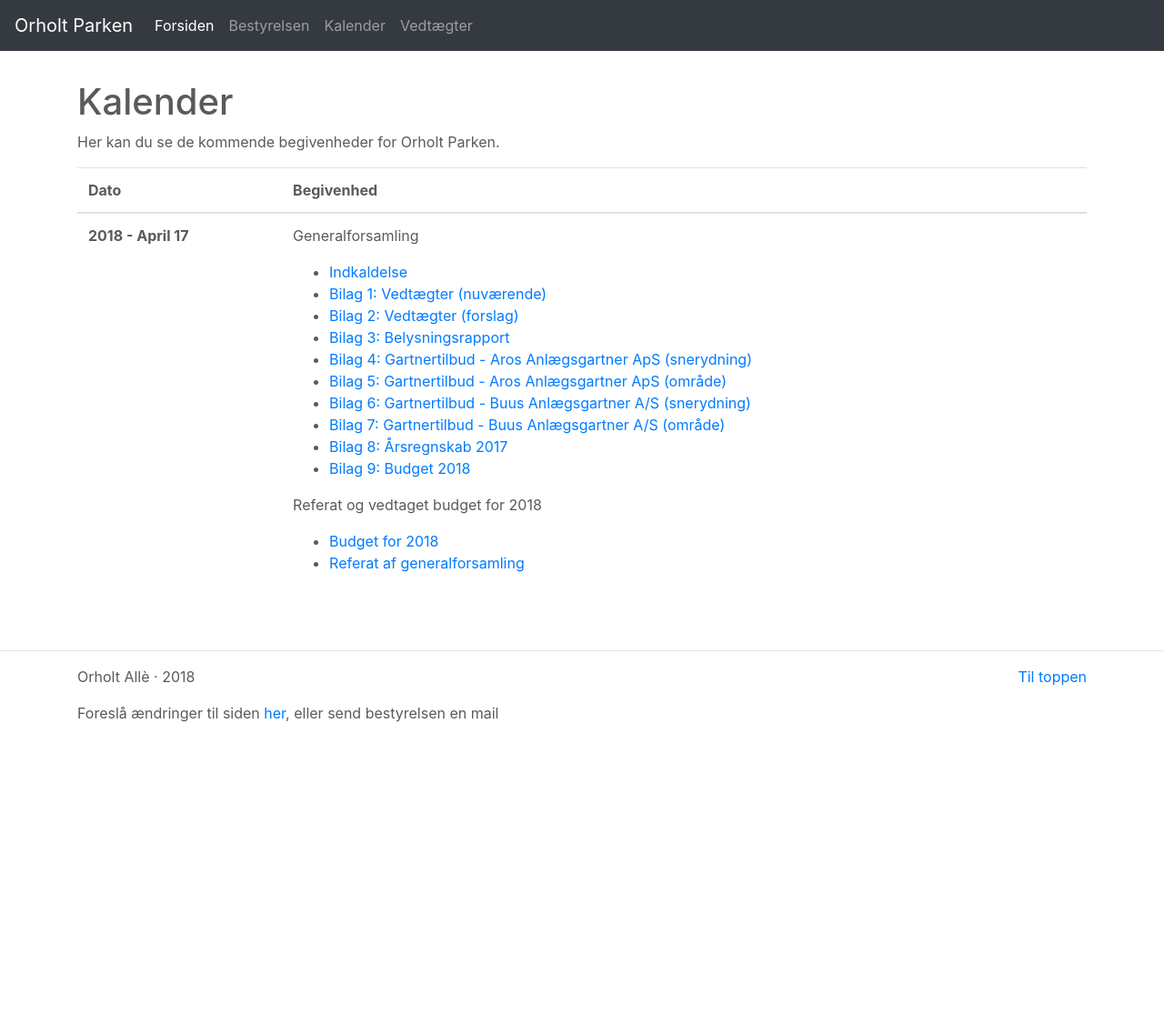
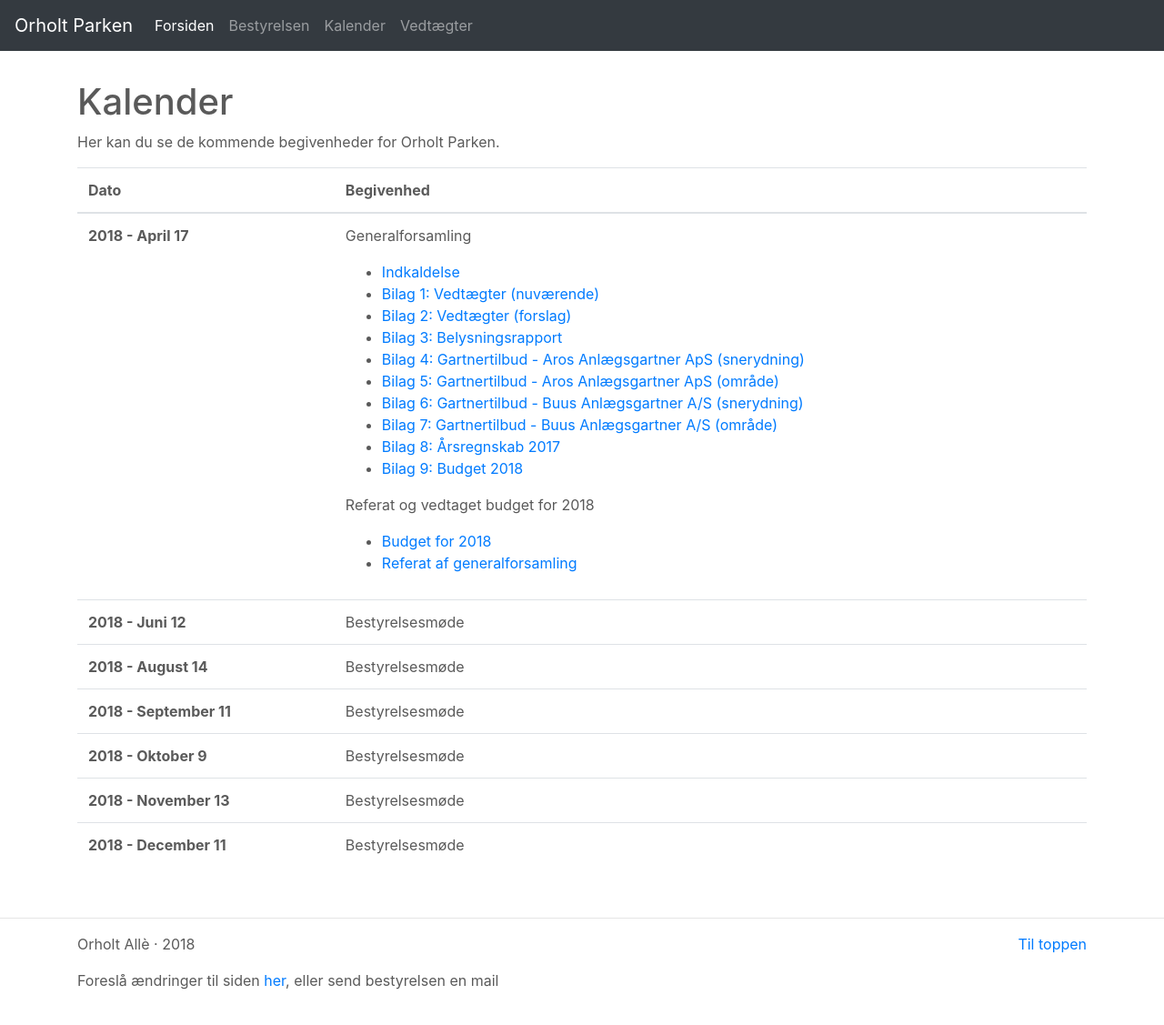
Before and after one commit to orholt-parken/orholt-parken.github.io, a Jekyll site: the page built from kalender.html, in a window 1280 px wide and 1154 px high. Shown: the top 1127 px of the window at 91% size. Built offline with Jekyll 4.4.1, drawn with Linux system fonts in a browser that asks for light colours; nearby versions of some CDN libraries.

Commit message:
Updated calender

```diff
--- a/kalender.html
+++ b/kalender.html
@@ -37,12 +37,30 @@ title: Kalender
               <li><a href="/assets/files/mom-2018-04-17.pdf">Referat af generalforsamling</a></li>
             </ul>
         </td>
-      <!--
+      </tr>
       <tr>
-        <th scope="row">April 10</th>
+        <th scope="row">2018 - Juni 12</th>
         <td>Bestyrelsesmøde</td>
       </tr>
-      -->
-    </tr>
+      <tr>
+        <th scope="row">2018 - August 14</th>
+        <td>Bestyrelsesmøde</td>
+      </tr>
+      <tr>
+        <th scope="row">2018 - September 11</th>
+        <td>Bestyrelsesmøde</td>
+      </tr>
+      <tr>
+        <th scope="row">2018 - Oktober 9</th>
+        <td>Bestyrelsesmøde</td>
+      </tr>
+      <tr>
+        <th scope="row">2018 - November 13</th>
+        <td>Bestyrelsesmøde</td>
+      </tr>
+      <tr>
+        <th scope="row">2018 - December 11</th>
+        <td>Bestyrelsesmøde</td>
+      </tr>
     </tbody>
   </table>
```
